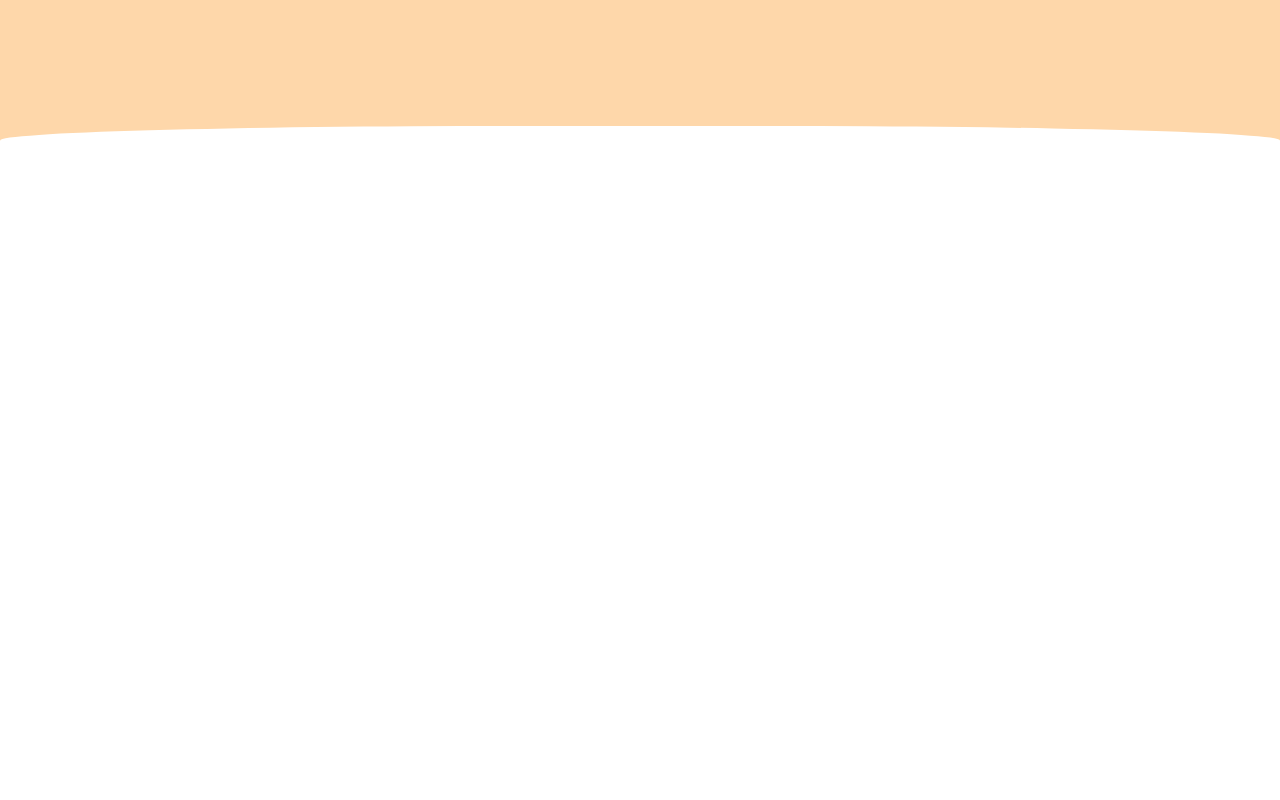
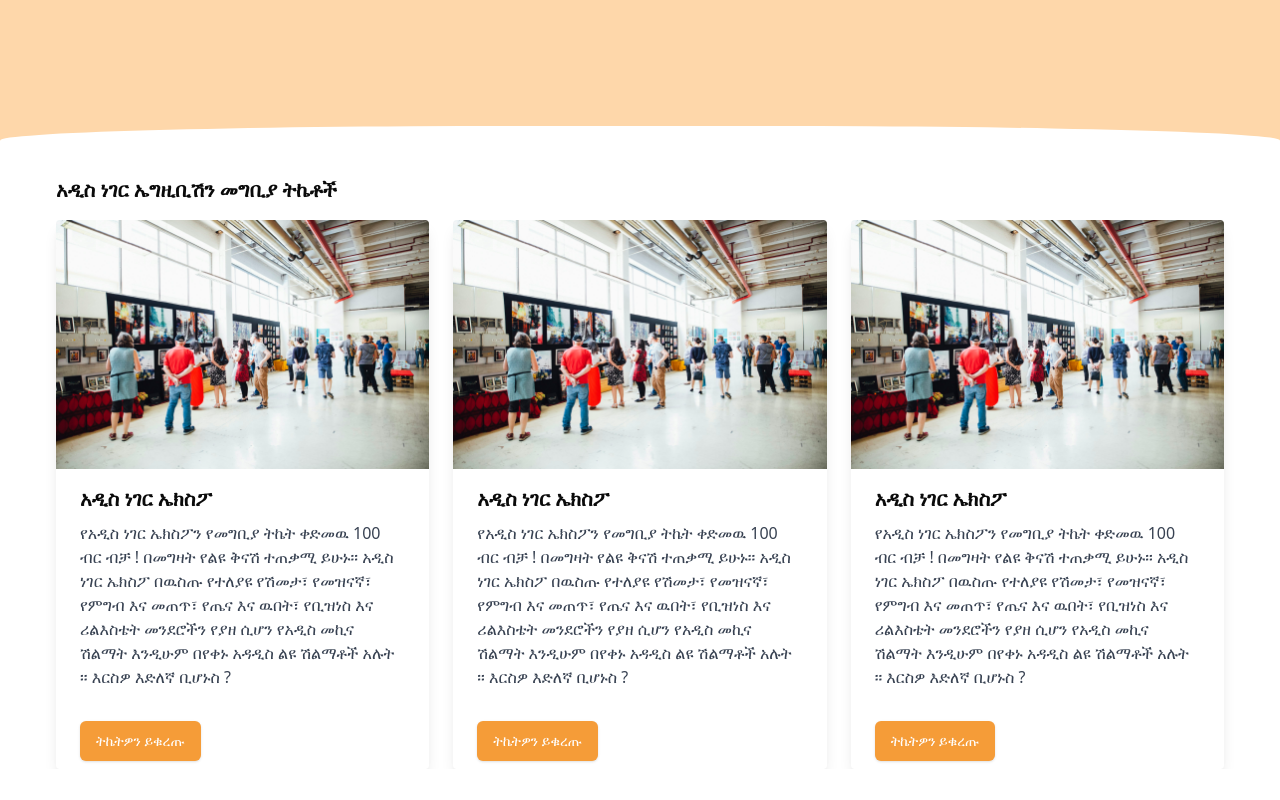
Before and after one commit to DevSoldiers/tamesol-exhibition, a Next.js app: page /en in a window 1280 px wide. Shown: the part 558-1358 px from the top of the page. After the commit the page ends 1327 px from the top, so only its background shows below. Built offline with nearby package versions, Linux system fonts and the light colour scheme.

Commit message:
ui: hero-section-card-item.

```diff
--- a/src/app/[locale]/page.tsx
+++ b/src/app/[locale]/page.tsx
@@ -1,5 +1,7 @@
 import EmblaCarousel from '@/_components/Hero/hero_carousel';
 import Navbar from '@/_components/Navbar/Navbar';
+import { Button } from '@/components/ui/button';
+import Image from 'next/image';
 // import { useTranslations } from 'next-intl';
 // import Image from 'next/image';
 
@@ -8,13 +10,42 @@ export default function Home() {
   /* Frame 44 */
 
   return (
-    <main className="h-[200vh]">
+    <main className="">
       <Navbar />
       <section className="h-[90dvh]">
         {/* <div className="hidden lg:block h-[90dvh] bg-yellow-200 absolute right-0 bottom-0 top-0 z-10 max-w-[720px] w-full rounded-tl-[70%] rounded-bl-[150px]">
         </div> */}
         <EmblaCarousel />
       </section>
+      {/* card section */}
+      <section className="px-3 md:px-14 main_card_wrapper flex flex-col gap-4 -mt-20">
+        <p className="font-bold text-xl">
+          አዲስ ነገር ኤግዚቢሽን መግቢያ ትኬቶች
+        </p>
+        <article className="card_wrapper grid grid-cols-1 md:grid-cols-2 lg:grid-cols-3 gap-6">
+          {
+            Array(3).fill(0).map((_, key) => (
+              <article className="max-w-sm rounded overflow-hidden shadow-lg" key={key}>
+                <Image width={200} height={200} className="w-full" src="/hero_exhibition_placeholder.jpeg" alt="Sunset in the mountains" />
+                <div className="px-6 py-4">
+                  <div className="font-bold text-xl mb-2">
+                    <p>
+                      አዲስ ነገር ኤክስፖ
+                    </p>
+                  </div>
+                  <p className="text-gray-700 text-base">
+                    የአዲስ ነገር ኤክስፖን የመግቢያ ትኬት ቀድመዉ 100 ብር ብቻ ! በመግዛት የልዩ ቅናሽ ተጠቃሚ ይሁኑ፡፡ አዲስ ነገር ኤክስፖ በዉስጡ የተለያዩ የሽመታ፣ የመዝናኛ፣ የምግብ እና መጠጥ፣ የጤና እና ዉበት፣ የቢዝነስ እና ሪልእስቴት መንደሮችን የያዘ ሲሆን የአዲስ መኪና ሽልማት እንዲሁም በየቀኑ አዳዲስ ልዩ ሽልማቶች አሉት ፡፡ እርስዎ እድለኛ ቢሆኑስ ?                  </p>
+                </div>
+                <div className="px-6 pt-4 pb-2">
+                  <Button className="text-white px-4 py-5 bg-[#f59c38]">
+                    ትኬትዎን ይቁረጡ
+                  </Button>
+                </div>
+              </article>
+            ))
+          }
+        </article>
+      </section>
     </main>
   );
 }
```
